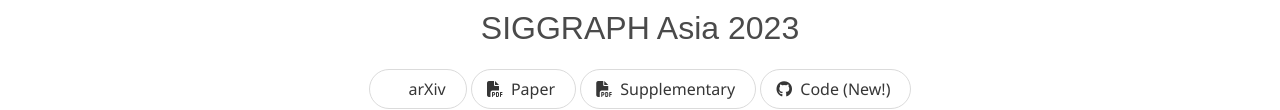
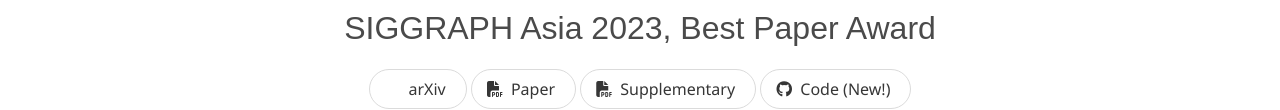
Before and after one commit to InspirationTree/inspirationtree, a plain HTML site: page index.html in a window 1280 px wide. Shown: the part 267-377 px from the top of the page. Drawn offline with nearby package versions, Linux system fonts and the light colour scheme; some packages are replaced by stand-ins of ours; some icons are missing; a web font is replaced by a local one.

Commit message:
Update index.html

```diff
--- a/index.html
+++ b/index.html
@@ -67,7 +67,7 @@
           </div>
 
           <div class="is-size-3 publication-authors">
-            <span class="author-block">SIGGRAPH Asia 2023</span>
+            <span class="author-block">SIGGRAPH Asia 2023, Best Paper Award</span>
           </div>
 
           <div class="column has-text-centered">
```
